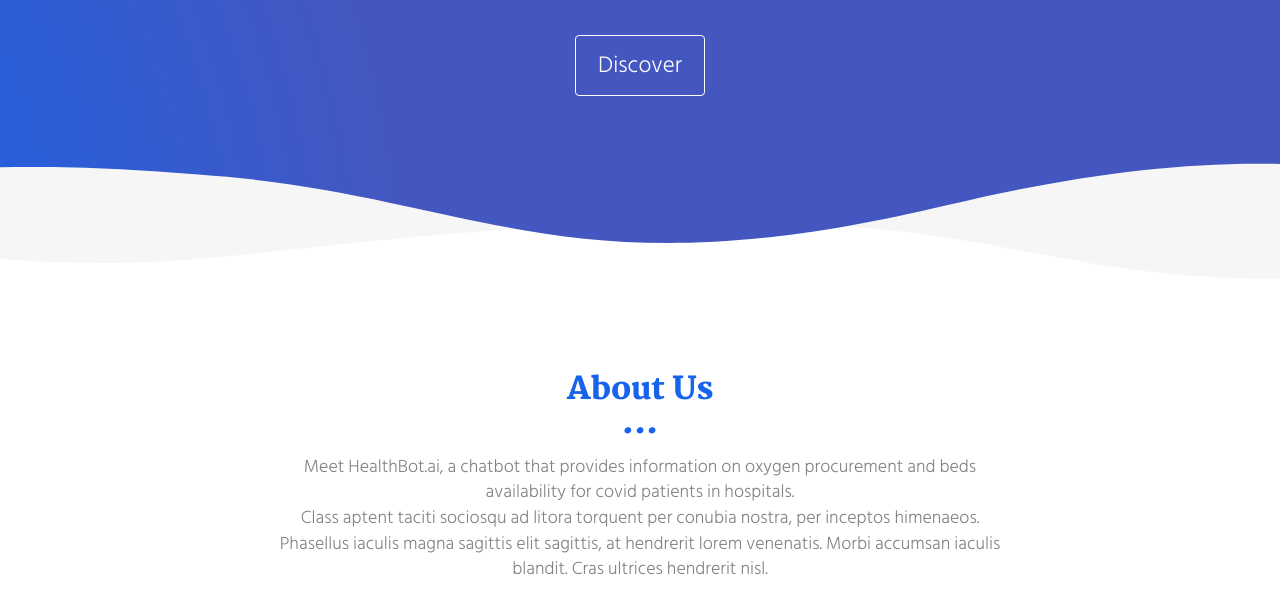
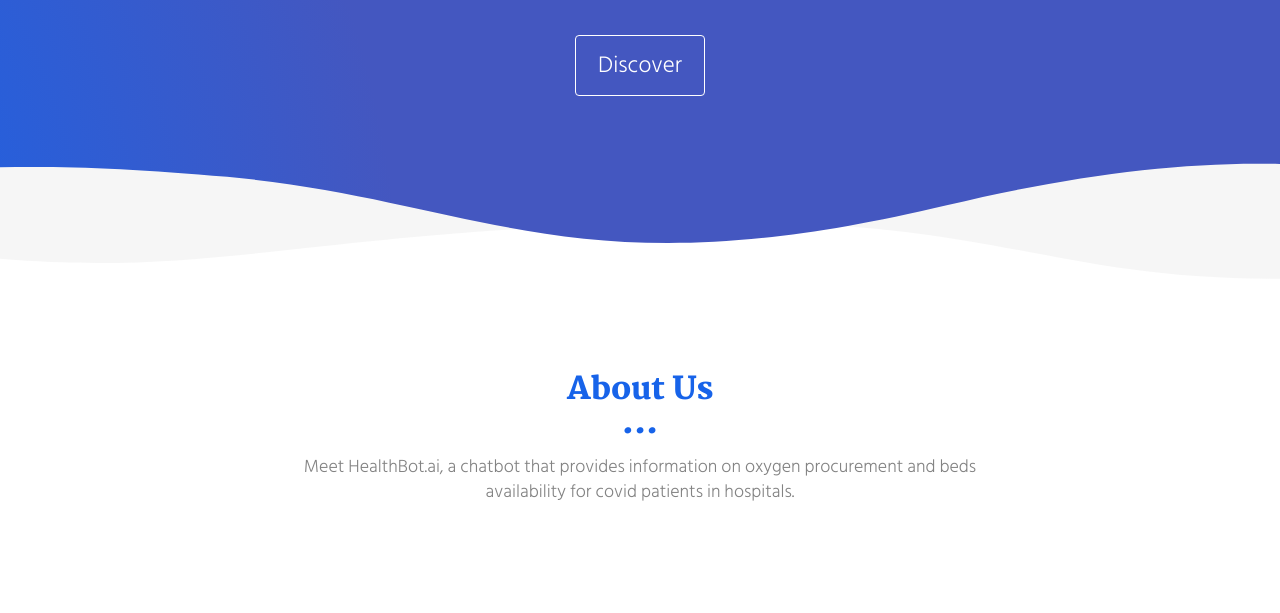
Before and after one commit to gitika123/AI-Based-COVID-19-Chatbot, a plain HTML site: page ChatbotHome/index.html in a window 1280 px wide. Shown: the part 387-1000 px from the top of the page. After the commit the page ends 964 px from the top, so only its background shows below. Drawn offline with Linux system fonts and the light colour scheme.

Commit message:
Update index.html

```diff
--- a/ChatbotHome/index.html
+++ b/ChatbotHome/index.html
@@ -67,7 +67,7 @@
             <h2>About Us</h2>
             <p> Meet HealthBot.ai, a chatbot that provides information on oxygen procurement and beds availability for covid patients in hospitals.
             <br>
-            Class aptent taciti sociosqu ad litora torquent per conubia nostra, per inceptos himenaeos. Phasellus iaculis magna sagittis elit sagittis, at hendrerit lorem venenatis. Morbi accumsan iaculis blandit. Cras ultrices hendrerit nisl.</p>
+       </p>
           </div>
        </div>
       </div>
```
